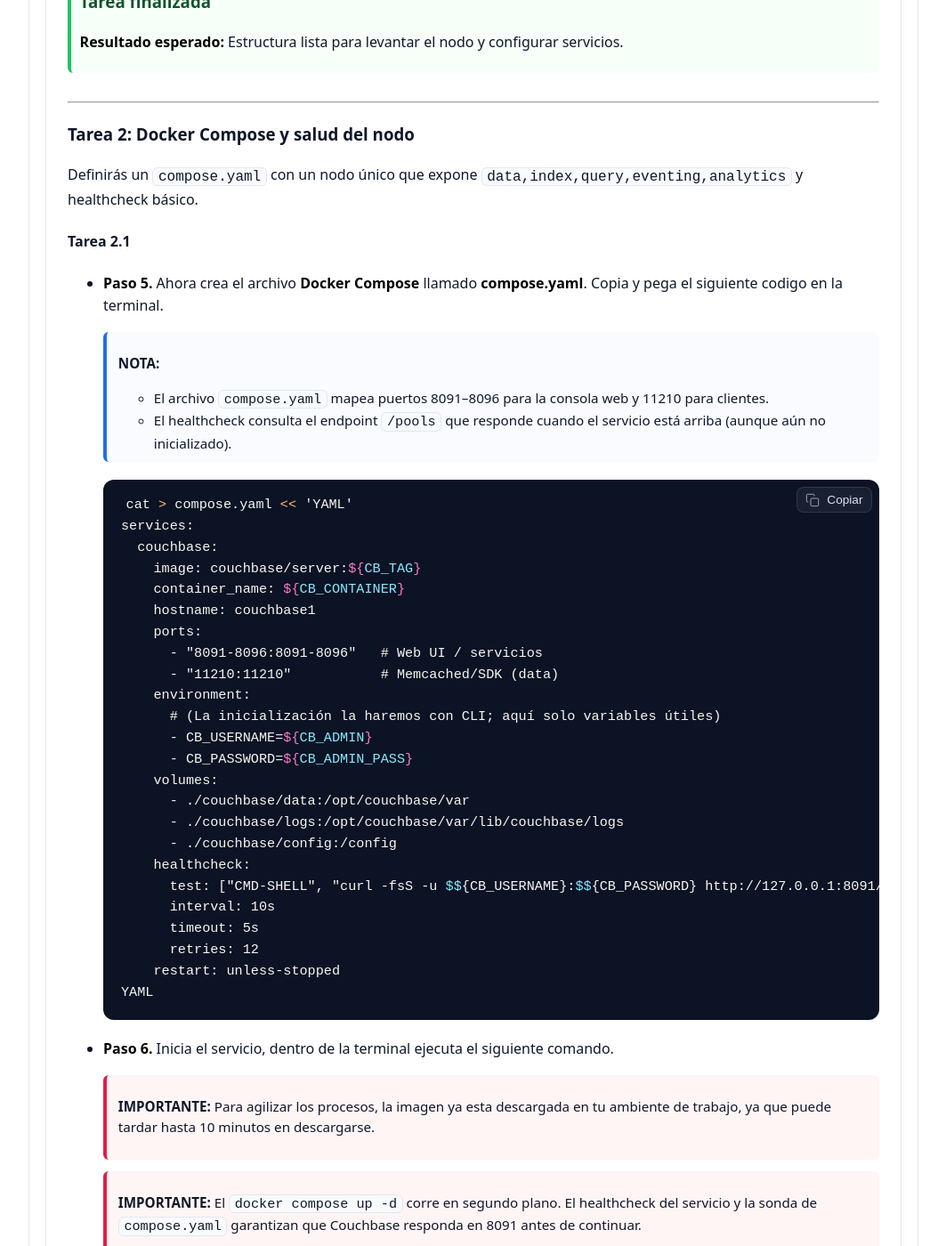
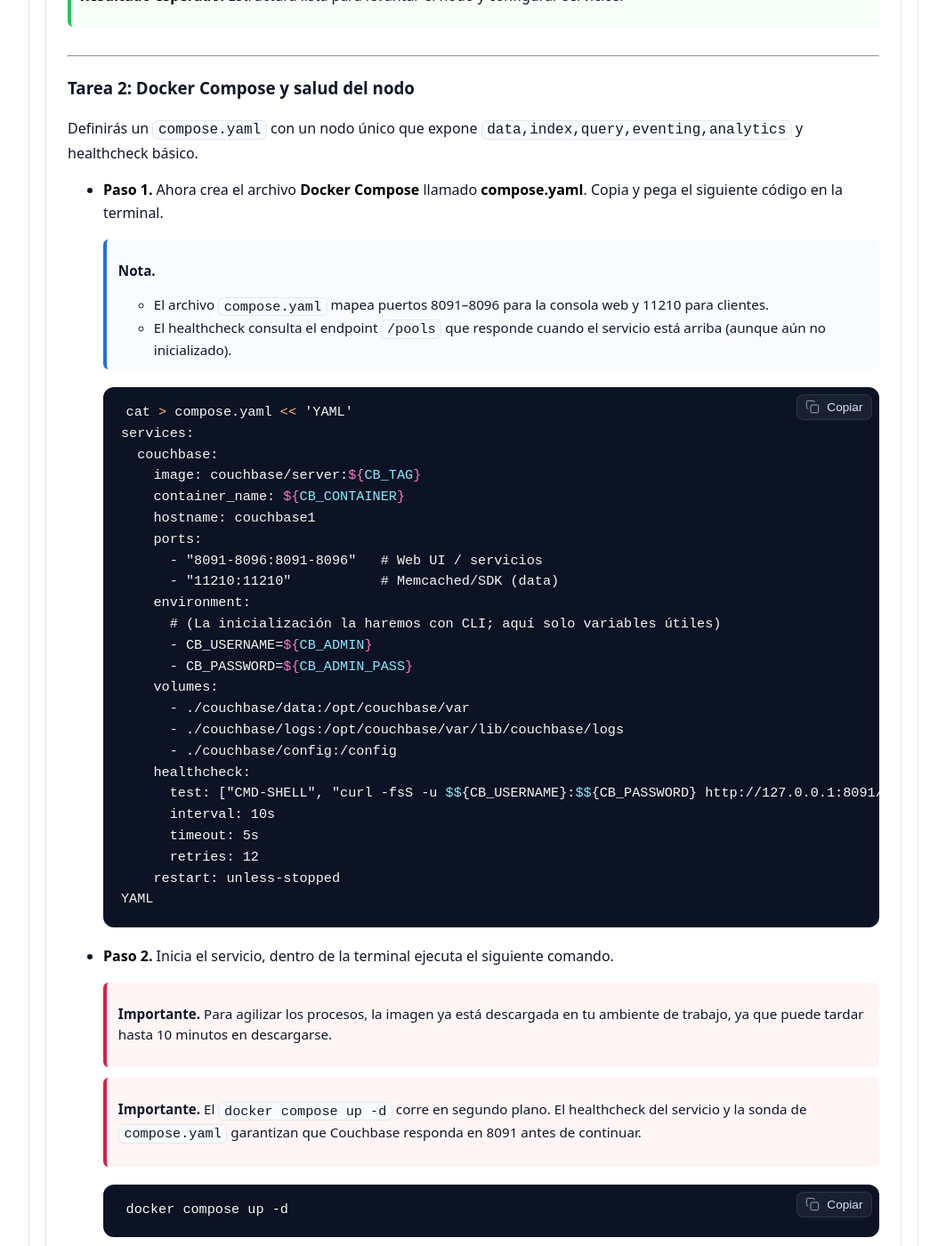
Before and after one commit to Netec-Mx/CS300_INT, a Jekyll site: the page built from labs/lab15/lab15.md, in a window 1280 px wide and 1400 px high, scrolled down 2597 px. Shown: the whole window at 89% size, without its empty margins (108-1171 px from the left). Built offline with Jekyll 4.4.1, drawn with Linux system fonts in a browser that asks for light colours; some of the changed text lies outside the part shown.

Commit message:
Update lab15.md

````diff
--- a/labs/lab15/lab15.md
+++ b/labs/lab15/lab15.md
@@ -45,14 +45,14 @@ next: /lab16/lab16/ # CAMBIAR POR CADA PRACTICA MENU DE NAVEGACION HACIA ADELANT
 
 Crearás una carpeta aislada y un `.env` con variables para servicios y keyspaces.
 
-#### Tarea 1.1
+
 
 - **Paso 1.** Abre el software de **Visual Studio Code**.
 
-  > **NOTA:** Puedes encontrarlo en el **Escritorio** o en las aplicaciones del sistema de **Windows**
+  > **Nota.** Puedes encontrarlo en el **Escritorio** o en las aplicaciones del sistema de **Windows**
   {: .lab-note .info .compact}
 
-- **Paso 2.** Ya que tengas **Visual Studio Code** abierto, Ahora da clic en el icono de la imagen para abrir la terminal, **se encuentra en la parte superior derecha.**
+- **Paso 2.** Ya que tengas **Visual Studio Code** abierto, Ahora da clic en el icono de la imagen para abrir la terminal, **se encuentra en la parte superior derecha.**.
 
   ![cbase1]({{ page.images_base | relative_url }}/1.png)
 
@@ -68,7 +68,7 @@ Crearás una carpeta aislada y un `.env` con variables para servicios y keyspace
 
 - **Paso 4.** En la terminal de **VSC** copia y pega el siguiente comando que crea el archivo `.env` y carga el contenido de las variables necesarias.
 
-  > **NOTA:** El archivo `.env` estandariza credenciales y memoria.
+  > **Nota.** El archivo `.env` estandariza credenciales y memoria.
   {: .lab-note .info .compact}
 
   ```bash
@@ -111,11 +111,11 @@ Crearás una carpeta aislada y un `.env` con variables para servicios y keyspace
 
 Definirás un `compose.yaml` con un nodo único que expone `data,index,query,eventing,analytics` y healthcheck básico.
 
-#### Tarea 2.1
 
-- **Paso 5.** Ahora crea el archivo **Docker Compose** llamado **compose.yaml**. Copia y pega el siguiente codigo en la terminal.
 
-  > **NOTA:**
+- **Paso 1.** Ahora crea el archivo **Docker Compose** llamado **compose.yaml**. Copia y pega el siguiente código en la terminal.
+
+  > **Nota.**
   - El archivo `compose.yaml` mapea puertos 8091–8096 para la consola web y 11210 para clientes.
   - El healthcheck consulta el endpoint `/pools` que responde cuando el servicio está arriba (aunque aún no inicializado).
   {: .lab-note .info .compact}
@@ -147,11 +147,11 @@ Definirás un `compose.yaml` con un nodo único que expone `data,index,query,eve
   YAML
   ```
 
-- **Paso 6.** Inicia el servicio, dentro de la terminal ejecuta el siguiente comando.
+- **Paso 2.** Inicia el servicio, dentro de la terminal ejecuta el siguiente comando.
 
-  > **IMPORTANTE:** Para agilizar los procesos, la imagen ya esta descargada en tu ambiente de trabajo, ya que puede tardar hasta 10 minutos en descargarse.
+  > **Importante.** Para agilizar los procesos, la imagen ya está descargada en tu ambiente de trabajo, ya que puede tardar hasta 10 minutos en descargarse.
   {: .lab-note .important .compact}
-  > **IMPORTANTE:** El `docker compose up -d` corre en segundo plano. El healthcheck del servicio y la sonda de `compose.yaml` garantizan que Couchbase responda en 8091 antes de continuar.
+  > **Importante.** El `docker compose up -d` corre en segundo plano. El healthcheck del servicio y la sonda de `compose.yaml` garantizan que Couchbase responda en 8091 antes de continuar.
   {: .lab-note .important .compact}
 
   ```bash
@@ -179,13 +179,13 @@ Definirás un `compose.yaml` con un nodo único que expone `data,index,query,eve
 
 Inicializarás el clúster, crearás los buckets `app`, `audit` y `meta` (metadata de Eventing) y los keyspaces necesarios.
 
-#### Tarea 3.1
 
-- **Paso 8.** Inicializa el clúster, ejecuta el siguiete comando en la terminal.
 
-  > **NOTA:** El `cluster-init` fija credenciales y cuotas de memoria (data/Index). Para un nodo local, 2 GB total y 512 MB para Index es razonable; ajusta según tu RAM.
+- **Paso 1.** Inicializa el clúster, ejecuta el siguiete comando en la terminal.
+
+  > **Nota.** El `cluster-init` fija credenciales y cuotas de memoria (data/Index). Para un nodo local, 2 GB total y 512 MB para Index es razonable; ajusta según tu RAM.
   {: .lab-note .info .compact}
-  > **IMPORTANTE:** El comando se ejecuta desde el directorio de la practica **practica15-eventing-analytics**. Puede tardar unos segundos en inicializar.
+  > **Importante.** El comando se ejecuta desde el directorio de la práctica **practica15-eventing-analytics**. Puede tardar unos segundos en inicializar.
   {: .lab-note .important .compact}
 
   ```bash
@@ -203,12 +203,12 @@ Inicializarás el clúster, crearás los buckets `app`, `audit` y `meta` (metada
   ```
   ![cbase5]({{ page.images_base | relative_url }}/5.png)
 
-- **Paso 9.** Verifica que el cluster este **healthy** y que se muestre el json con las propiedades del nodo.
+- **Paso 2.** Verifica que el cluster este **healthy** y que se muestre el json con las propiedades del nodo.
 
-  > **NOTA:**
+  > **Nota.**
   - Contenedor `cb-evan-n1` aparece **Up**.
   - `curl` devuelve JSON de la información del nodo.
-  - Esta conexion es mediante HTTP.
+  - está conexión es mediante HTTP.
   {: .lab-note .info .compact}
 
   ```bash
@@ -274,11 +274,11 @@ Inicializarás el clúster, crearás los buckets `app`, `audit` y `meta` (metada
 
 Insertarás documentos con campos básicos que activarán la función Eventing.
 
-#### Tarea 4.1
 
-- **Paso 15.** Crea 8 documentos de prueba (UPSERT vía N1QL)
 
-  > **IMPORTANTE:** El resultado es iterativo para los 8 documentos la salida es muy grande, la imagen representa la sección de la inserción.
+- **Paso 1.** Crea 8 documentos de prueba (UPSERT vía N1QL).
+
+  > **Importante.** El resultado es iterativo para los 8 documentos la salida es muy grande, la imagen representa la sección de la inserción.
   {: .lab-note .important .compact}
 
   ```bash
@@ -326,9 +326,9 @@ Insertarás documentos con campos básicos que activarán la función Eventing.
 
 Definirás una función Eventing que se activa en mutaciones de `app.shop.products`, enriquece y **escribe** a `audit.audit.products_audit`. La crearás y desplegarás por REST.
 
-#### Tarea 5.1
 
-- **Paso 17.** Definir el código de la función (JavaScript Eventing) crea el handler OnUpdate/OnDelete que construye un documento de auditoría y lo escribe en el binding dst.
+
+- **Paso 1.** Definir el código de la función (JavaScript Eventing) crea el handler OnUpdate/OnDelete que construye un documento de auditoría y lo escribe en el binding dst.
 
   ```bash
   cat > scripts/${EV_FUNC}.js << 'JS'
@@ -427,9 +427,9 @@ Definirás una función Eventing que se activa en mutaciones de `app.shop.produc
 
 Configurarás un dataset en Analytics sobre la colección de auditoría y ejecutarás SQL++ for Analytics por REST (`8095`).
 
-#### Tarea 6.1
 
-- **Paso 20.** Probar que Analytics responde
+
+- **Paso 1.** Probar que Analytics responde.
 
   ```bash
   curl -fsS -u "${CB_ADMIN}:${CB_ADMIN_PASS}" \
@@ -508,11 +508,11 @@ Configurarás un dataset en Analytics sobre la colección de auditoría y ejecut
 
 Borrar datos en el entorno para repetir pruebas.
 
-#### Tarea 7.1
 
-- **Paso 27.** En la terminal aplica el siguiente comando para detener el nodo.
 
-  > **NOTA:** Si es necesario puedes volver a encender los contenedores con el comando **`docker compose start`**
+- **Paso 1.** En la terminal aplica el siguiente comando para detener el nodo.
+
+  > **Nota.** Si es necesario puedes volver a encender los contenedores con el comando **`docker compose start`**
   {: .lab-note .info .compact}
 
   ```bash
````
Also changed, not shown: other parts of labs/lab15/lab15.md (+34 -34 lines).
